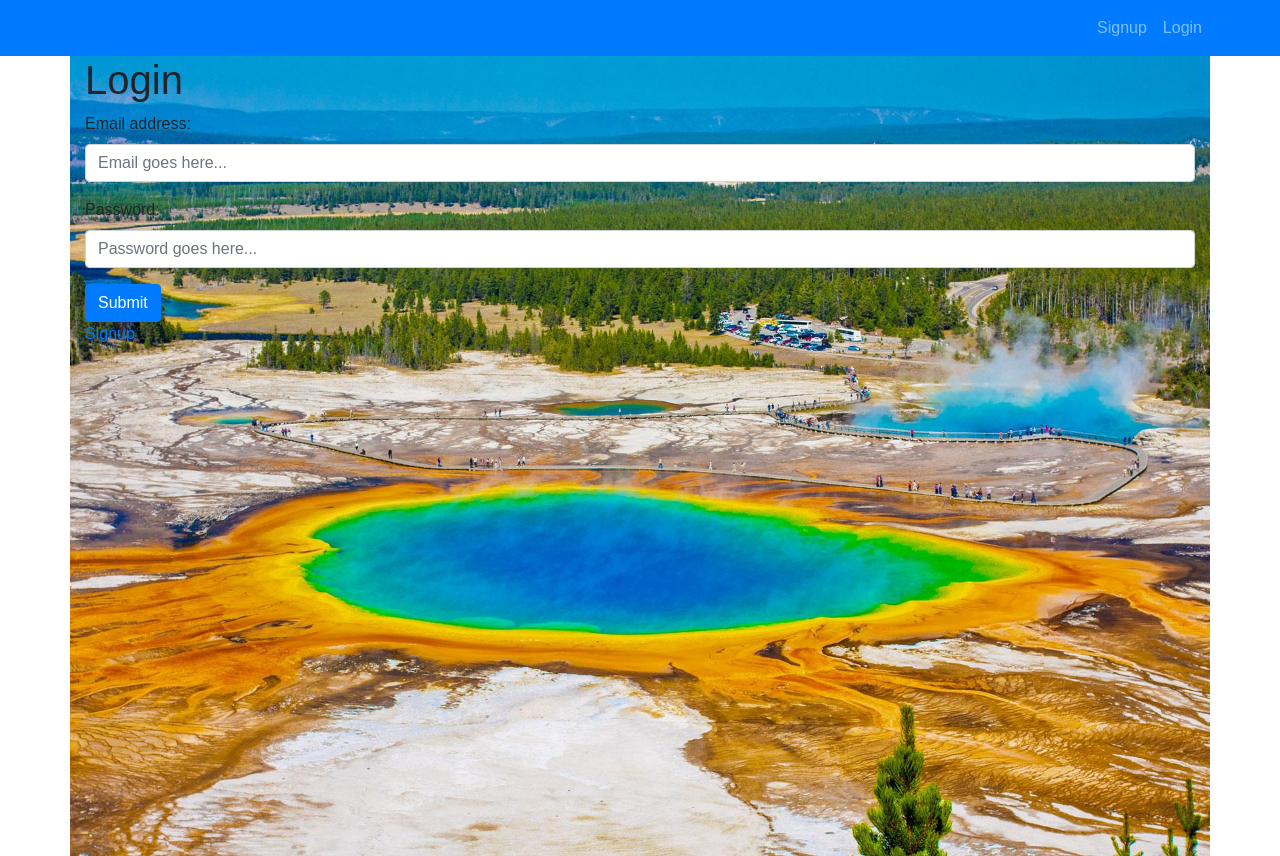
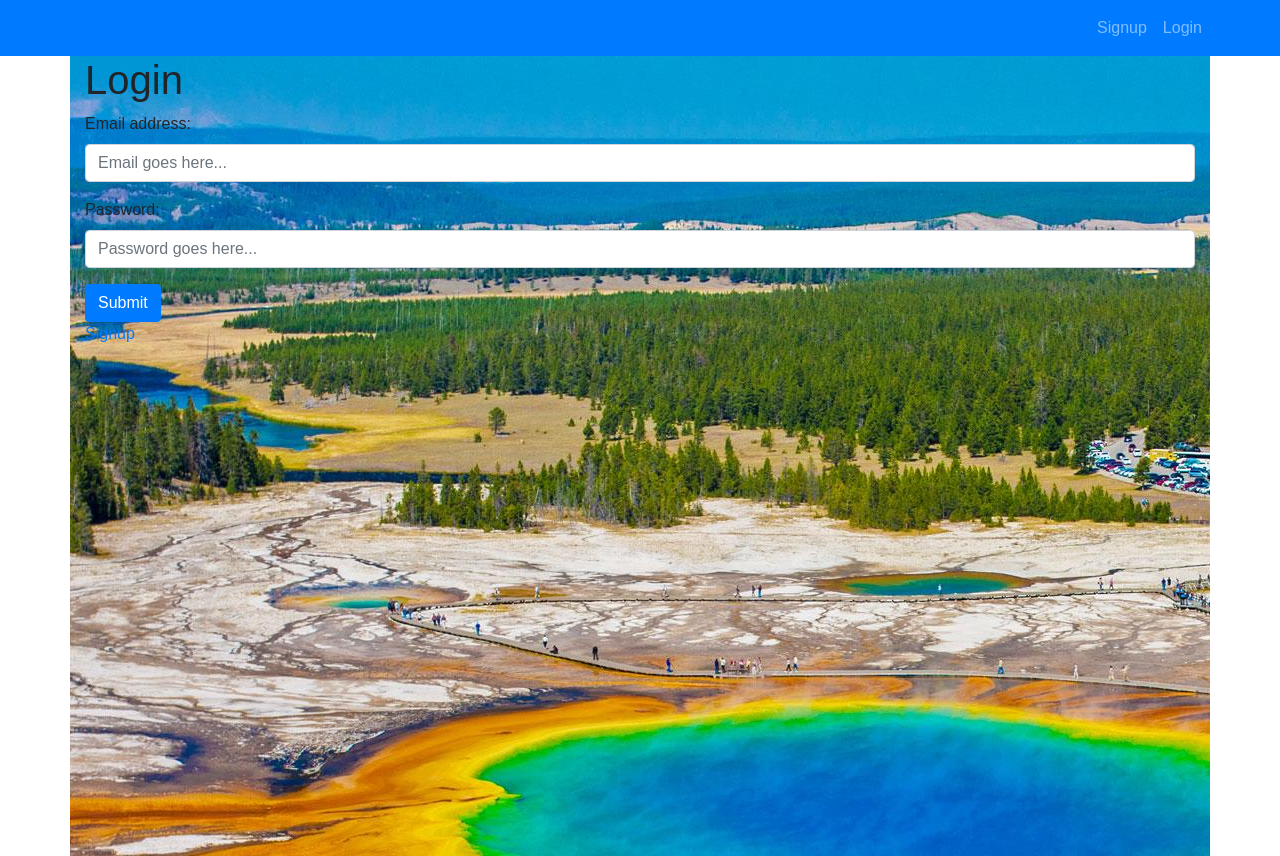
Before and after one commit to hferris/trailify, a React (Create React App) app in the folder client/: page /login in a window 1280 px wide. Built offline with nearby package versions, Linux system fonts and the light colour scheme.

Commit message:
img render errors fixed

```diff
--- a/client/src/pages/Dashboard.js
+++ b/client/src/pages/Dashboard.js
@@ -7,13 +7,11 @@ import { park_api_key } from "../api.json";
 import background from "../imgs/weather.jpeg";
 
 const styles = {
-  // fontFamily: "Roboto, Times New Roman, Times, serif",
-  // boxSizing: "border-box",
-  width: '100vw',
-  height: '100vh',
+  height: "100vh",
+  width: "100vw",
+  backgroundRepeat: "no-repeat",
   backgroundPosition: 'center',
-  backgroundSize: 'cover',
-  backgroundRepeat: 'no-repeat',
+  backgroundSize: "cover",
   backgroundImage: `url(${background})`,
 
 };
--- a/client/src/pages/Favorites.js
+++ b/client/src/pages/Favorites.js
@@ -3,13 +3,11 @@ import background from "../imgs/fav.jpeg";
 
 
 const styles = {
-    // fontFamily: "Roboto, Times New Roman, Times, serif",
-    // boxSizing: "border-box",
-    width: '100vw',
-    height: '100vh',
+    height: "100vh",
+    width: "100vw",
+    backgroundRepeat: "no-repeat",
     backgroundPosition: 'center',
-    backgroundSize: 'cover',
-    backgroundRepeat: 'no-repeat',
+    backgroundSize: "cover",
     backgroundImage: `url(${background})`,
 
   };
--- a/client/src/pages/Home/index.js
+++ b/client/src/pages/Home/index.js
@@ -10,13 +10,11 @@ function Home() {
   const history = useHistory();
 
   const styles = {
-    // fontFamily: "Roboto, Times New Roman, Times, serif",
-    // boxSizing: "border-box",
-    width: '100vw',
-    height: '100vh',
+    height: "100vh",
+    width: "100vw",
+    backgroundRepeat: "no-repeat",
     backgroundPosition: 'center',
-    backgroundSize: 'cover',
-    backgroundRepeat: 'no-repeat',
+    backgroundSize: "cover",
     backgroundImage: `url(${background})`,
 
   };
--- a/client/src/pages/Login.js
+++ b/client/src/pages/Login.js
@@ -4,14 +4,12 @@ import { useAuth } from "../utils/auth";
 import background from "../imgs/login.jpeg";
 
 const styles = {
-  // fontFamily: "Roboto, Times New Roman, Times, serif",
-  // boxSizing: "border-box",
-  width: '100vw',
-  height: '100vh',
+  height: "100vh",
+  width: "100vw",
+  backgroundRepeat: "no-repeat",
   backgroundPosition: 'center',
-  backgroundSize: 'cover',
-  backgroundRepeat: 'no-repeat',
-  backgroundImage: `url(${background})`,
+  backgroundSize: "cover",
+  background: `url(${background})`,
 
 };
 
--- a/client/src/pages/Signup.js
+++ b/client/src/pages/Signup.js
@@ -5,13 +5,11 @@ import { useAuth } from "../utils/auth";
 import background from "../imgs/signup.jpeg";
 
 const styles = {
-  // fontFamily: "Roboto, Times New Roman, Times, serif",
-  // boxSizing: "border-box",
-  width: '100vw',
-  height: '100vh',
+  height: "100vh",
+  width: "100vw",
+  backgroundRepeat: "no-repeat",
   backgroundPosition: 'center',
-  backgroundSize: 'cover',
-  backgroundRepeat: 'no-repeat',
+  backgroundSize: "cover",
   backgroundImage: `url(${background})`,
 
 };
```
